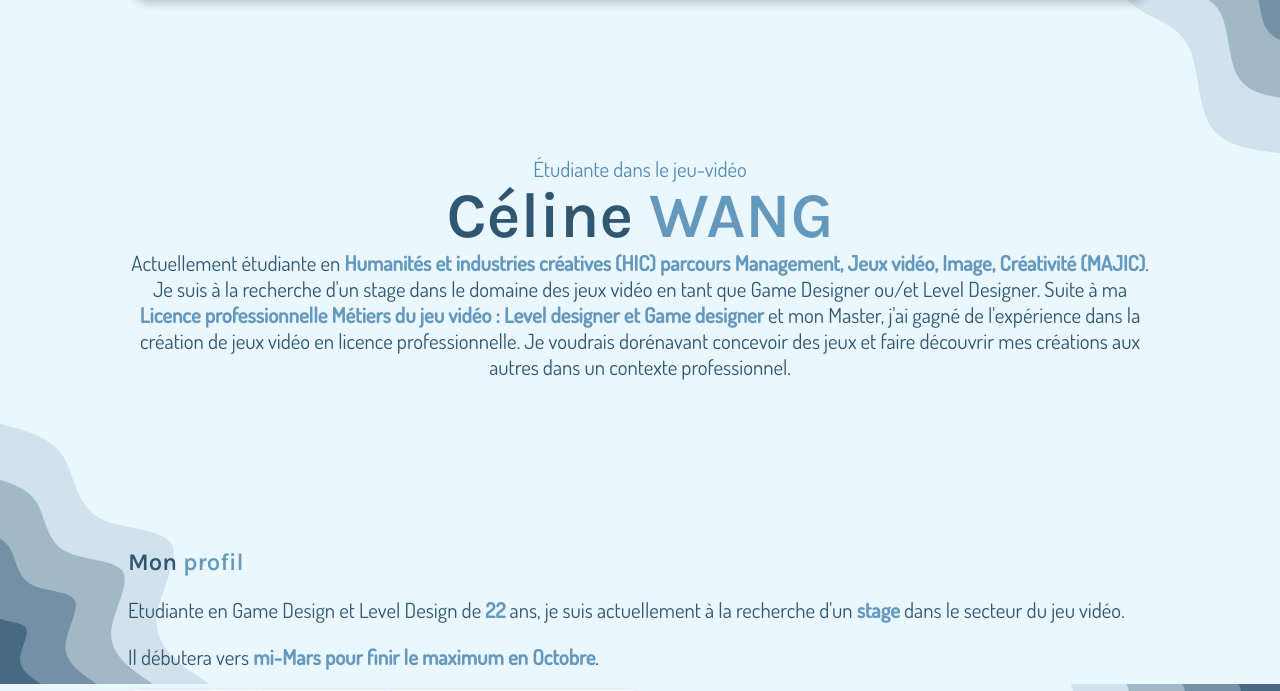
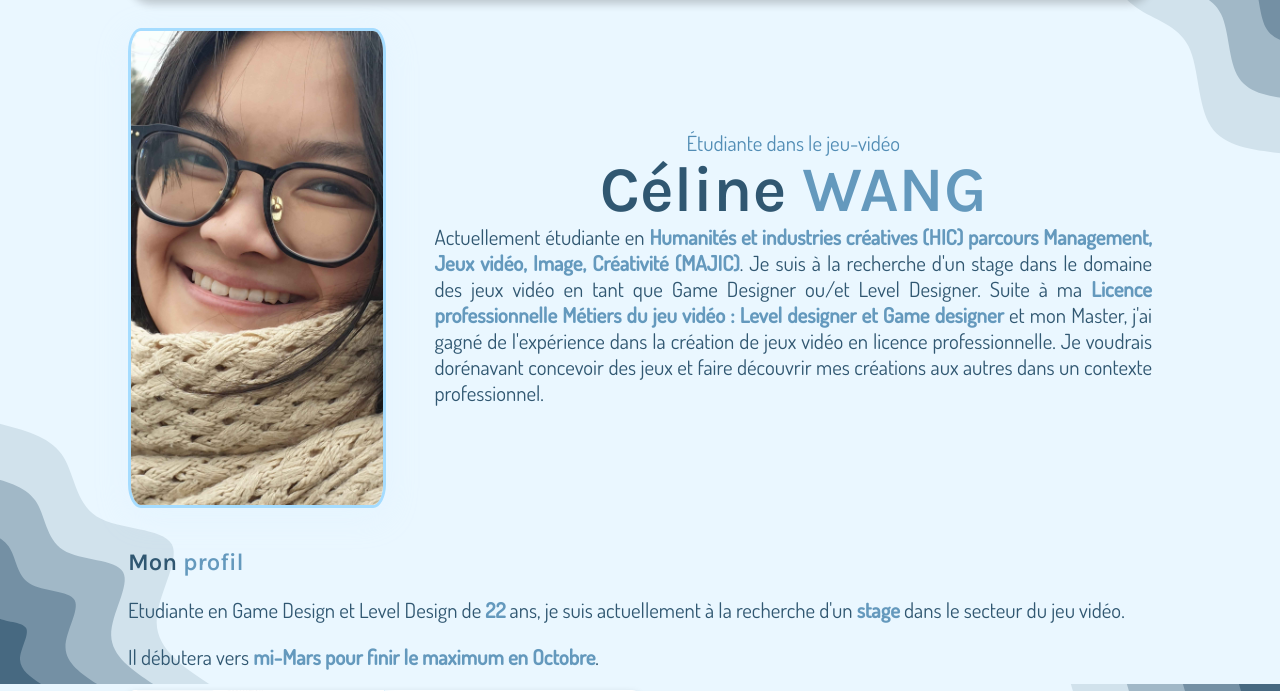
Before and after one commit to Xc3l/Xc3l.github.io, a PHP site: page / in a window 1280 px wide. Shown: the part 116-807 px from the top of the page. Run offline with PHP 8.4, Linux system fonts and the light colour scheme.

Commit message:
update rajout photo

```diff
--- a/assets/css/style.css
+++ b/assets/css/style.css
@@ -156,8 +156,8 @@ header ul li a:hover {
 
 .big-square {
   border: solid 3px #a5dcff;
-  width: 20rem;
-  border-radius: 100%;
+  width: 25rem;
+  border-radius: 5%;
   overflow: hidden;
   box-shadow: 0 0.5rem 2rem rgba(216, 240, 255, 0.25);
   -webkit-animation: 5s ease-in-out infinite floatingAnimation;
@@ -211,7 +211,7 @@ main #home {
 }
 main #home .text-nb {
   margin: auto;
-  text-align: center;
+  text-align: justify;
   align-items: center;
 }
 main #home .text-nb h1 {
@@ -642,6 +642,7 @@ footer {
     opacity: 1;
   }
 }
+/*
 @-webkit-keyframes floatingAnimation {
   0% {
     transform: translateY(0);
@@ -664,6 +665,7 @@ footer {
     transform: translateY(0);
   }
 }
+*/
 @media screen and (max-width: 767px) {
   header {
     flex-direction: column;
@@ -696,9 +698,7 @@ footer {
     height: -moz-fit-content;
     height: fit-content;
   }
-  main #home .big-square {
-    width: 70%;
-  }
+
   .card {
     width: 100%;
   }
--- a/index.html
+++ b/index.html
@@ -24,6 +24,9 @@
                     Je suis à la recherche d'un stage dans le domaine des jeux vidéo en tant que Game Designer ou/et Level Designer.
                     Suite à ma <b>Licence professionnelle Métiers du jeu vidéo : Level designer et Game designer</b> et mon Master, j'ai gagné de l'expérience dans la création de jeux vidéo en licence professionnelle.
                     Je voudrais dorénavant concevoir des jeux et faire découvrir mes créations aux autres dans un contexte professionnel.</p>
+            </div>
+            <div class="big-square">
+                <img src="assets/img/jpg/pp.jpg" alt="photo de profil">
             </div>
         </section>
         <section id="cv">
```
Also changed, not shown: assets/img/jpg/pp.jpg (added).
